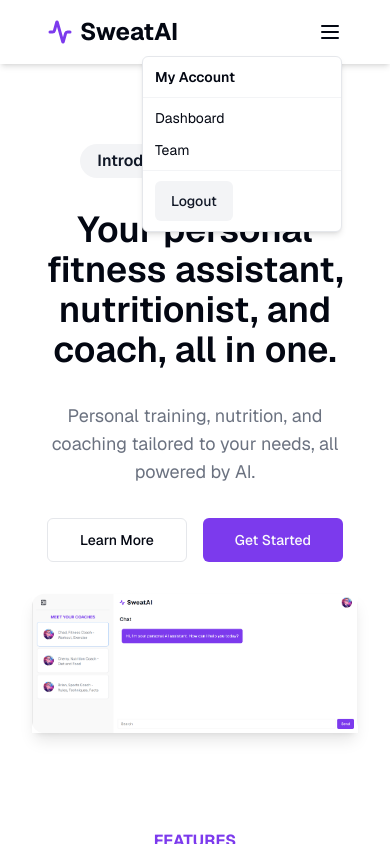
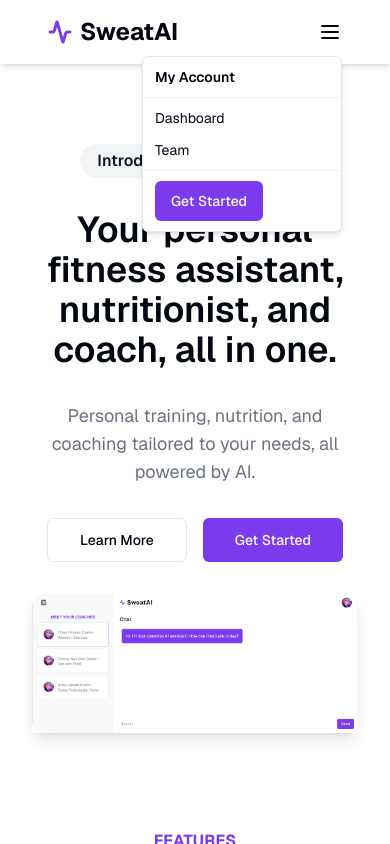
Before and after one commit to YashPatki02/SweatAI-Workout-Assistant, a Next.js app: page / in a window 390 px wide. Both pictures are taken after a click on the button 330 px from the left and 32 px from the top of the page. Shown: the top 844 px of the page. Built offline with nearby package versions, Linux system fonts and the light colour scheme; no server answers.

Commit message:
Minor fix

```diff
--- a/components/Nav.tsx
+++ b/components/Nav.tsx
@@ -63,7 +63,15 @@
                         </DropdownMenuItem>
                         <DropdownMenuSeparator />
                         <DropdownMenuItem>
-                            <Logout />
+                            {user === null ? (
+                                <Link href="/login">
+                                    <Button className="text-md">
+                                        Get Started
+                                    </Button>
+                                </Link>
+                            ) : (
+                                <Logout />
+                            )}
                         </DropdownMenuItem>
                     </DropdownMenuContent>
                 </DropdownMenu>
```
Also changed, not shown: 1 other file (tests, documents, lock files or other folders).
